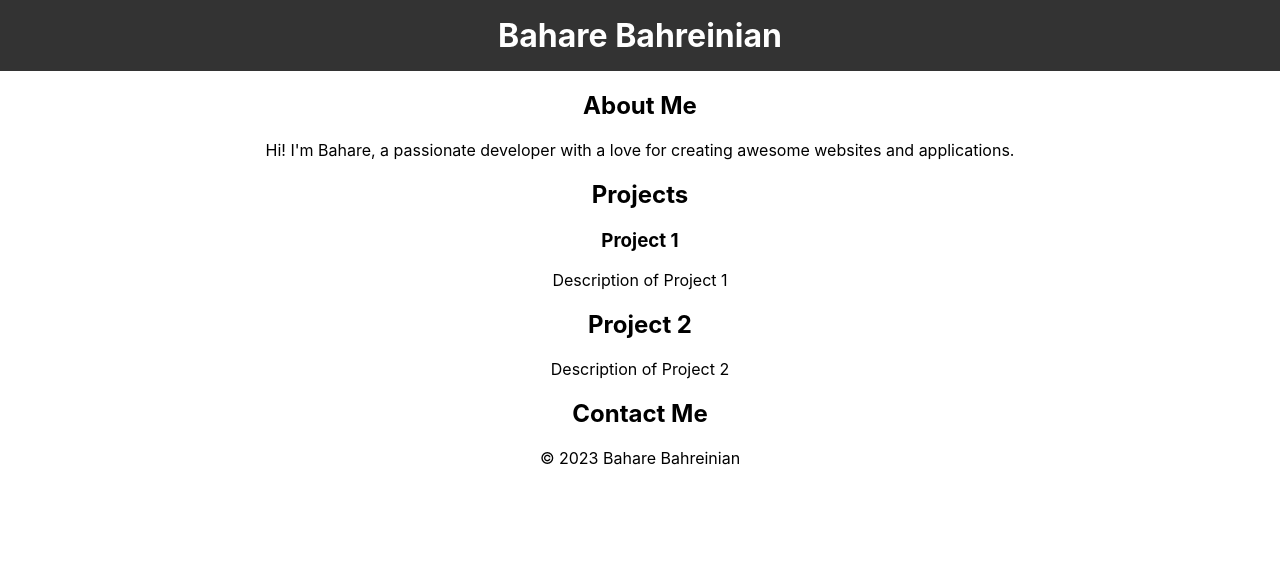
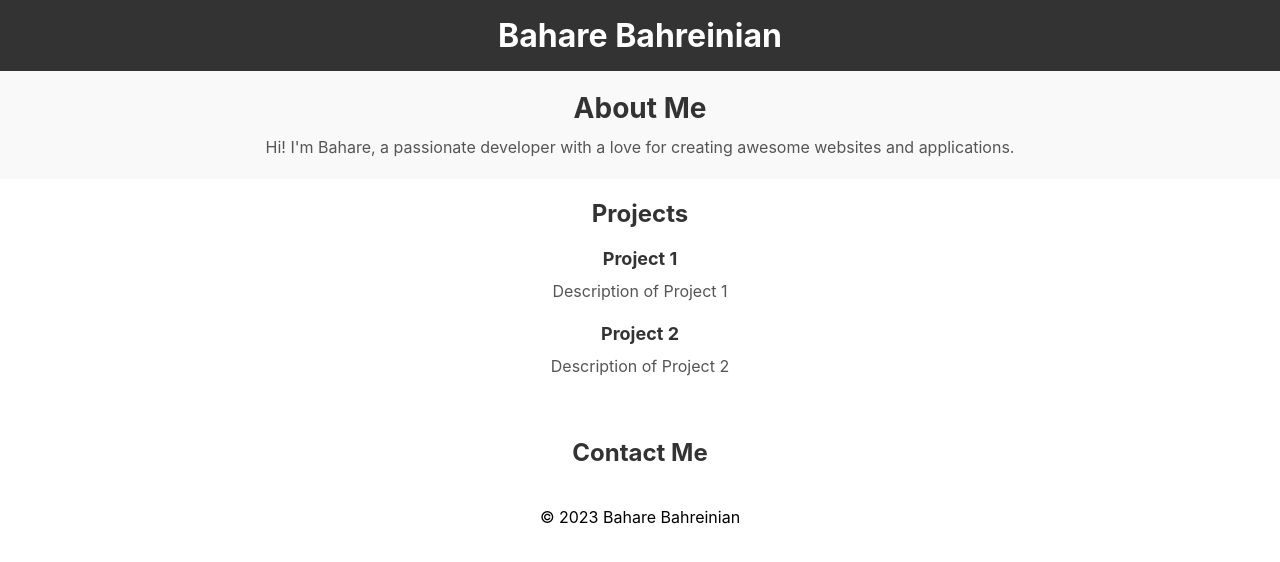
Before and after one commit to Bahare09/portfolio, a React (Create React App) app: page / in a window 1280 px wide. Shown: the top 562 px of the page. Built offline with nearby package versions, Linux system fonts and the light colour scheme.

Commit message:
style.css

```diff
--- a/src/components/AboutMe.js
+++ b/src/components/AboutMe.js
@@ -1,5 +1,5 @@
 import React from "react";
-
+import "./Style.css";
 const AboutMe = () => {
   return (
     <section id="about">
--- a/src/components/ContactForm.js
+++ b/src/components/ContactForm.js
@@ -1,10 +1,11 @@
 import React from "react";
+import "./Style.css";
 
 const ContactForm = () => {
   return (
     <section id="contact">
       <h2>Contact Me</h2>
-      <form>{/*  fields for name, email, message, etc. */}</form>
+      <form></form>
     </section>
   );
 };
--- a/src/components/Projects.js
+++ b/src/components/Projects.js
@@ -1,4 +1,5 @@
 import React from "react";
+import "./Style.css";
 
 const Projects = () => {
   return (
@@ -9,7 +10,7 @@ const Projects = () => {
         <p>Description of Project 1</p>
       </div>
       <div className="project">
-        <h2>Project 2</h2>
+        <h3>Project 2</h3>
         <p>Description of Project 2</p>
       </div>
     </section>
--- /dev/null
+++ b/src/components/Style.css
@@ -0,0 +1,116 @@
+/* aboutMe.css (or any other name you prefer) */
+
+/* Reset some default styles to ensure consistent rendering across browsers */
+* {
+  margin: 0;
+  padding: 0;
+  box-sizing: border-box;
+}
+
+/* Style for the section containing the About Me content */
+#about {
+  background-color: #f9f9f9;
+  padding: 20px;
+}
+
+/* Style for the h1 heading */
+#about h1 {
+  font-size: 28px;
+  font-weight: bold;
+  color: #333;
+  margin-bottom: 10px;
+}
+
+/* Style for the paragraph */
+#about p {
+  font-size: 16px;
+  line-height: 1.5;
+  color: #555;
+}
+
+* {
+  margin: 0;
+  padding: 0;
+  box-sizing: border-box;
+}
+
+/* Style for the section containing the Projects */
+#projects {
+  padding: 20px;
+}
+
+/* Style for the h2 heading */
+#projects h2 {
+  font-size: 24px;
+  font-weight: bold;
+  color: #333;
+  margin-bottom: 20px;
+}
+
+/* Style for each project item */
+.project {
+  margin-bottom: 20px;
+}
+
+.project h3 {
+  font-size: 18px;
+  font-weight: bold;
+  color: #333;
+  margin-bottom: 10px;
+}
+
+.project p {
+  font-size: 16px;
+  line-height: 1.5;
+  color: #555;
+}
+
+/* Style for the section containing the Contact Form */
+#contact {
+  padding: 20px;
+}
+
+/* Style for the h2 heading */
+#contact h2 {
+  font-size: 24px;
+  font-weight: bold;
+  color: #333;
+  margin-bottom: 20px;
+}
+
+/* Style for form group (label and input/textarea) */
+.form-group {
+  margin-bottom: 20px;
+}
+
+.form-group label {
+  display: block;
+  font-size: 16px;
+  font-weight: bold;
+  color: #333;
+  margin-bottom: 5px;
+}
+
+.form-group input,
+.form-group textarea {
+  width: 100%;
+  padding: 10px;
+  font-size: 16px;
+  border: 1px solid #ccc;
+  border-radius: 4px;
+}
+
+/* Style for the submit button */
+button[type="submit"] {
+  background-color: #007bff;
+  color: #fff;
+  padding: 10px 20px;
+  font-size: 16px;
+  border: none;
+  border-radius: 4px;
+  cursor: pointer;
+}
+
+button[type="submit"]:hover {
+  background-color: #0056b3;
+}
```
